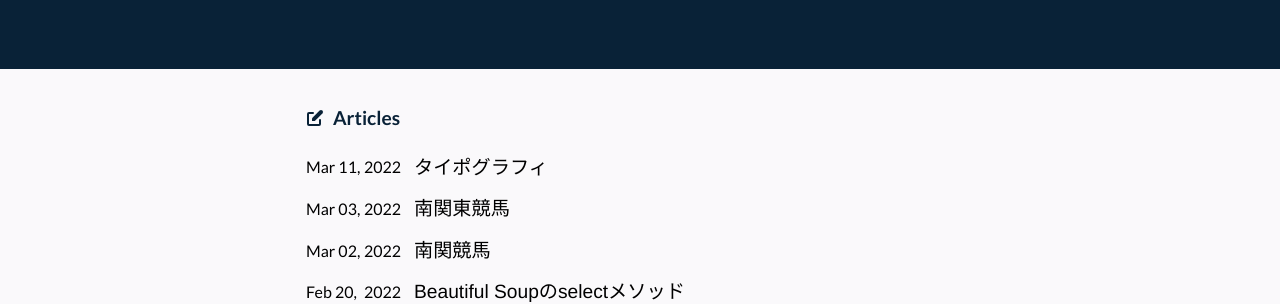
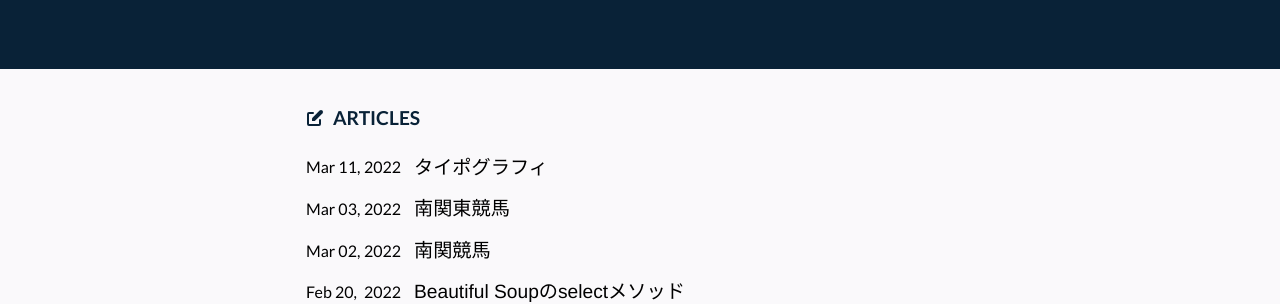
Before and after one commit to justgetwet/jekyll-pages, a Jekyll site: the page built from index.md, in a window 1280 px wide. Shown: the part 267-571 px from the top of the page. Built offline with Jekyll 4.4.1, drawn with Linux system fonts in a browser that asks for light colours; a script that is not in the unit is left out.

```diff
--- a/index.md
+++ b/index.md
@@ -7,7 +7,7 @@ title: Top Page
   <div class="caption">
     <!-- <div class="book">{% include icons/book-open.svg %}</div> -->
     <div class="newspaper">{% include icons/pencil.svg %}</div>
-    <h2>Articles</h2>
+    <h2>ARTICLES</h2>
   </div>
     <aside>
       {% for post in site.posts %}
```
Also changed, not shown: Gemfile.lock.
